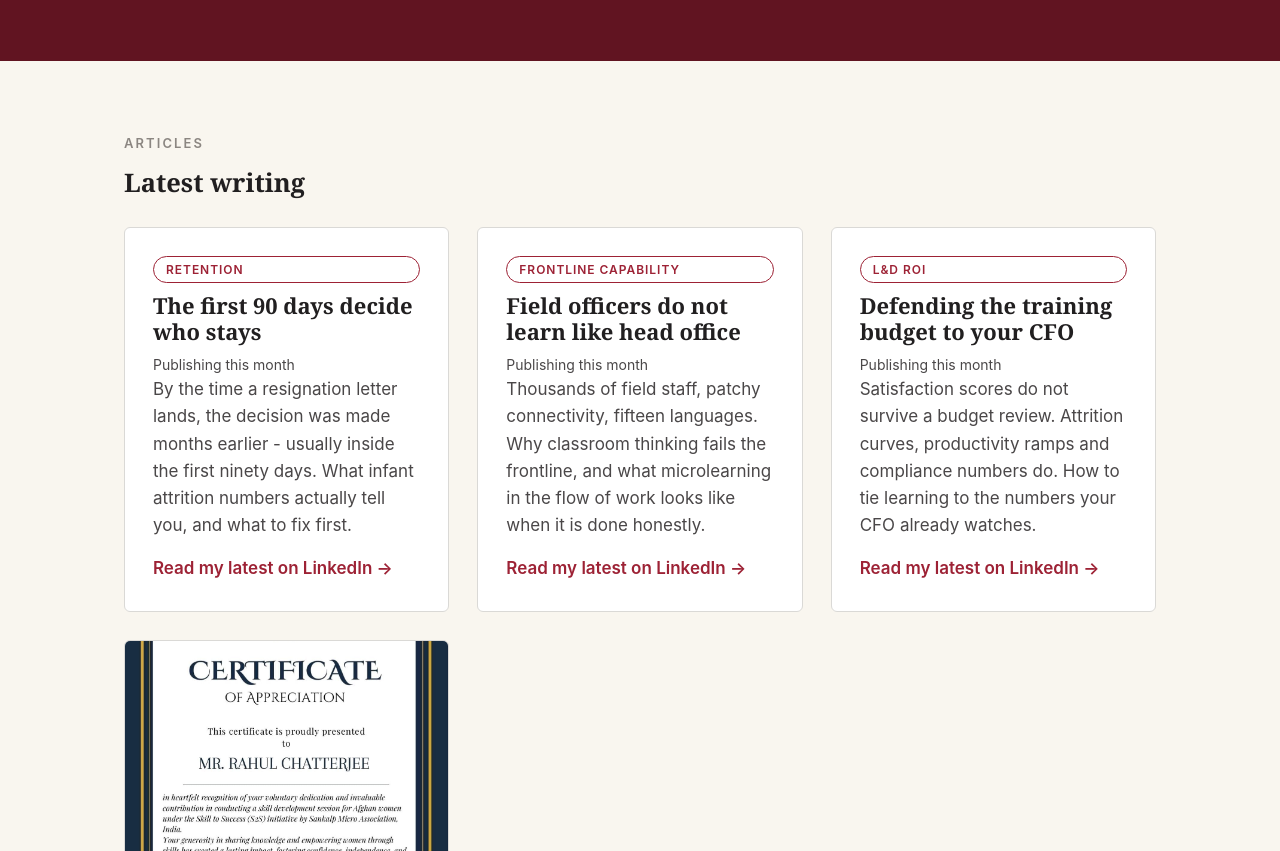
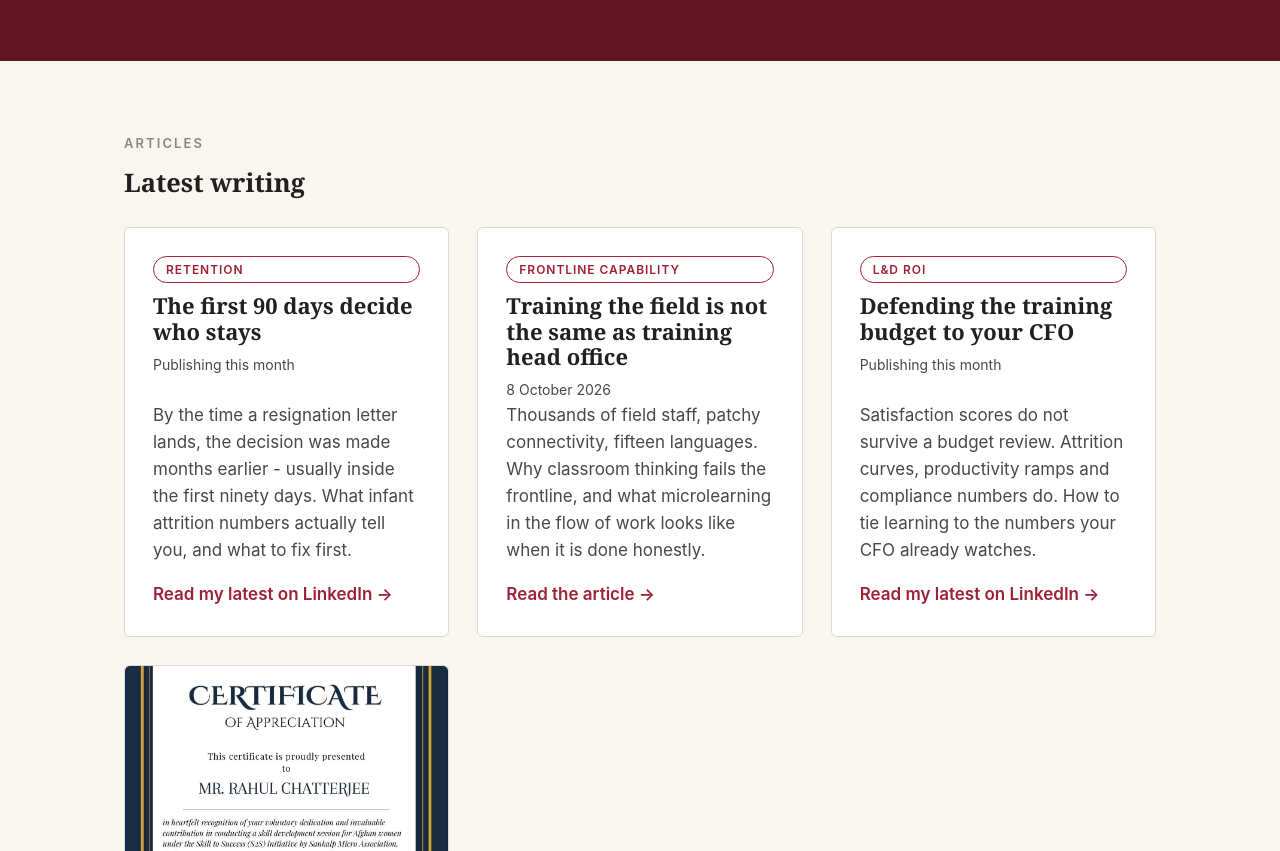
Before and after one commit to rahul-chatterjee-in/rahulchatterjee-website, a plain HTML site: page blog.html in a window 1280 px wide. Shown: the part 249-1100 px from the top of the page. Drawn offline with Linux system fonts and the light colour scheme.

Commit message:
Update article title and date in blog.html

```diff
--- a/blog.html
+++ b/blog.html
@@ -45,10 +45,10 @@
       </div>
       <div class="card">
         <span class="tag">Frontline capability</span>
-        <h3>Field officers do not learn like head office</h3>
-        <p class="date">Publishing this month</p>
+        <h3>Training the field is not the same as training head office</h3>
+        <p class="date">8 October 2026</p>
         <p>Thousands of field staff, patchy connectivity, fifteen languages. Why classroom thinking fails the frontline, and what microlearning in the flow of work looks like when it is done honestly.</p>
-        <a class="card-link" href="https://www.linkedin.com/in/rahul-chatterjee-5b00b728/recent-activity/all/" rel="noopener">Read my latest on LinkedIn &rarr;</a>
+        <a class="card-link" href="articles/training-the-field.html">Read the article &rarr;</a>
       </div>
       <div class="card">
         <span class="tag">L&amp;D ROI</span>
```
